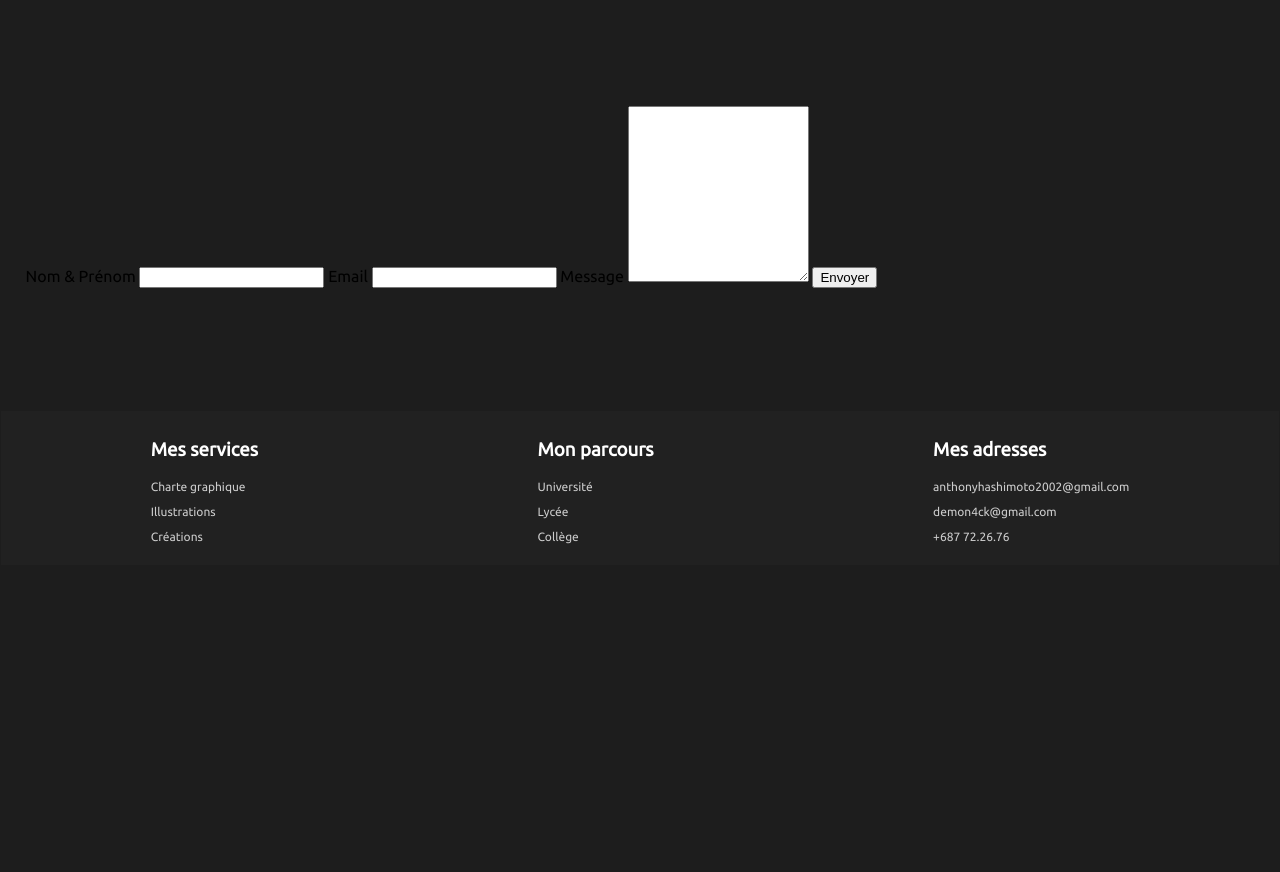
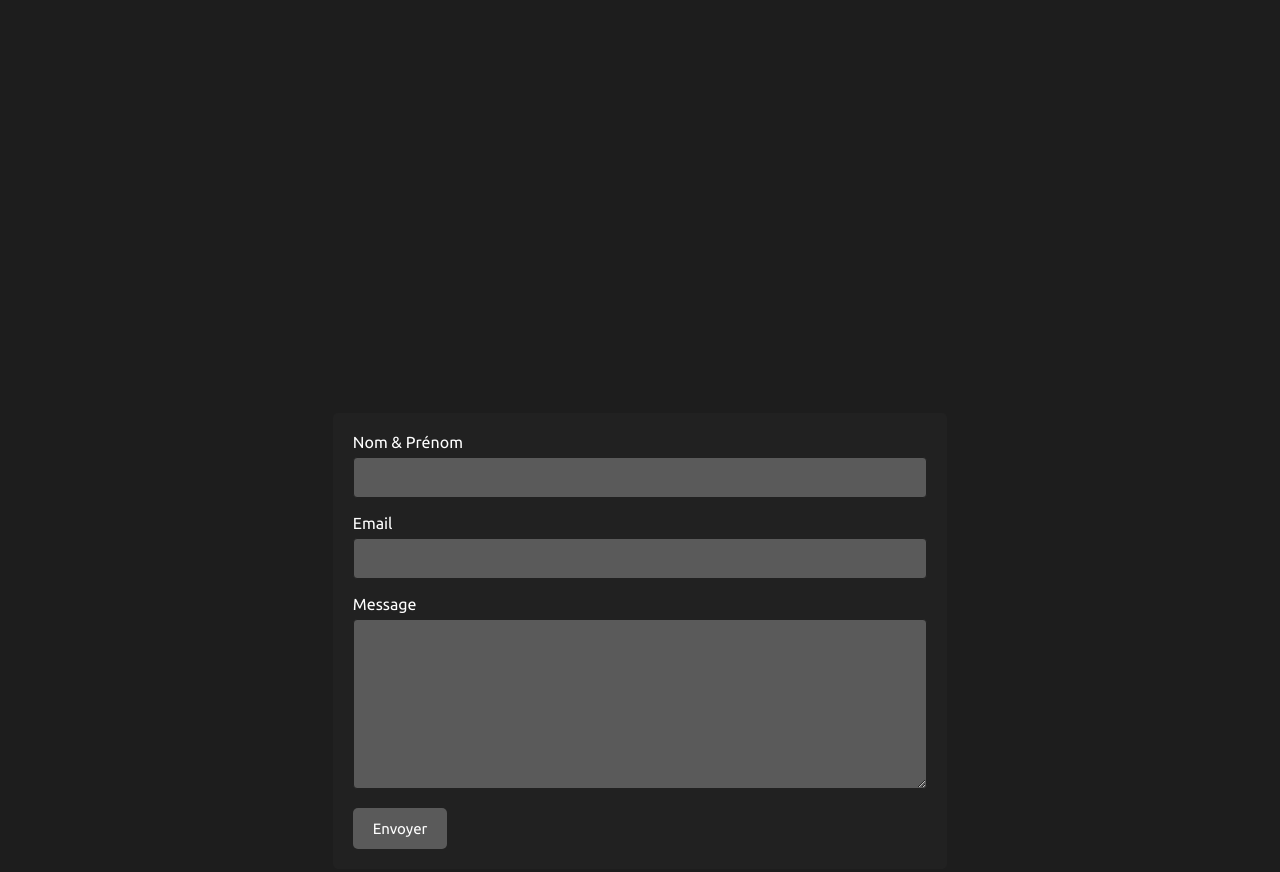
Before and after one commit to D4Cdesigns/Portfolio, a plain HTML site: page index.html in a window 1280 px wide. Shown: the part 1462-2334 px from the top of the page. Before the commit the page ends 2027 px from the top, so only its background shows below. Drawn offline with Linux system fonts and the light colour scheme.

Commit message:
Update main.css

```diff
--- a/css/main.css
+++ b/css/main.css
@@ -69,7 +69,10 @@ nav .profile img:hover {
 nav .profile h1 {
     color: white;
     margin-left: 10px;
-    font-size: 16px;
+    font-size: 17px;
+}
+nav .profile h1::selection {
+    color: rgb(0, 162, 255);
 }
 nav ul {
     display: flex;
@@ -87,6 +90,9 @@ nav ul a {
 nav ul li:hover {
     border-bottom: 2px solid white;
 }
+nav ul li::selection {
+    color: rgb(0, 162, 255);
+}
 .contenu-page {
     margin: 5%;
 }
@@ -101,10 +107,16 @@ nav ul li:hover {
     font-family: -apple-system, BlinkMacSystemFont, 'Segoe UI', Roboto, Oxygen, Ubuntu, Cantarell, 'Open Sans', 'Helvetica Neue', sans-serif;
     font-size: 4vw;
 }
+.contenu-page header h2::selection {
+    color: rgb(0, 162, 255);
+}
 .contenu-page header p {
     line-height: 30px;
     color: #919191;
     margin-top: 5%;
+}
+.contenu-page header p::selection {
+    color: rgb(170, 0, 255);
 }
 .contenu-page header button {
     background-color: inherit;
@@ -118,6 +130,9 @@ nav ul li:hover {
     cursor: pointer;
     border-bottom: 2px solid rgb(29, 29, 29);
     margin-top: 1%;
+}
+.contenu-page header button::selection {
+    color: rgb(0, 162, 255);
 }
 .contenu-page header button:hover {
     color: white;
@@ -144,7 +159,66 @@ nav ul li:hover {
     transform: scale(105%);
 }
 
-/* Pied de page */
+/* Formulaire */
+.contacte_moi {
+    margin-top: 30%;
+    border-radius: 5px;
+    background-color: rgb(33, 33, 33);
+    padding: 20px;
+    margin-right: 25%;
+    margin-left: 25%;
+    text-decoration: none;
+    font-family:'Ubuntu', sans-serif;
+}
+.contacte_moi form label {
+    color: white;
+}
+.contacte_moi form label::selection {
+    color: rgb(0, 162, 255);
+}
+.contacte_moi form input, textarea {
+    background-color: rgb(90, 90, 90);
+}
+.contacte_moi form input, textarea:focus {
+    color: white;
+    outline: 0;
+    font-family:'Ubuntu', sans-serif;
+}
+.contacte_moi form textarea {
+    color: white;
+    font-family:'Ubuntu', sans-serif;
+}
+input[type=text], textarea {
+    width: 100%;
+    padding: 12px;
+    border: 1px solid rgb(33, 33, 33);
+    border-radius: 4px;
+    box-sizing: border-box;
+    margin-top: 6px;
+    margin-bottom: 16px;
+    resize: vertical;
+}
+.contacte_moi form button {
+    display: inline-block;
+    background-color: rgb(90, 90, 90);
+    color: white;
+    padding: 12px 20px;
+    border: none;
+    border-radius: 5px;
+    font-size: 15px;
+    cursor: pointer;
+    font-family:'Ubuntu', sans-serif;
+}
+.contacte_moi form button::selection {
+    color: rgb(0, 162, 255);
+}
+.contacte_moi form button:hover {
+    background-color: rgb(70, 120, 255);
+    transform: scale(105%);
+    transition: 0.5s;
+}
+
+/* Footer */
 footer {
     margin-top: 10%;
     display: flex;
@@ -164,6 +238,12 @@ footer .colone p {
     color: #ccc;
     cursor: pointer;
 }
+footer .colone p::selection {
+    color: rgb(0, 162, 255);
+}
+footer .colone h3::selection {
+    color: rgb(0, 162, 255);
+}
 footer .colone p:hover {
     color: white;
 }
```
